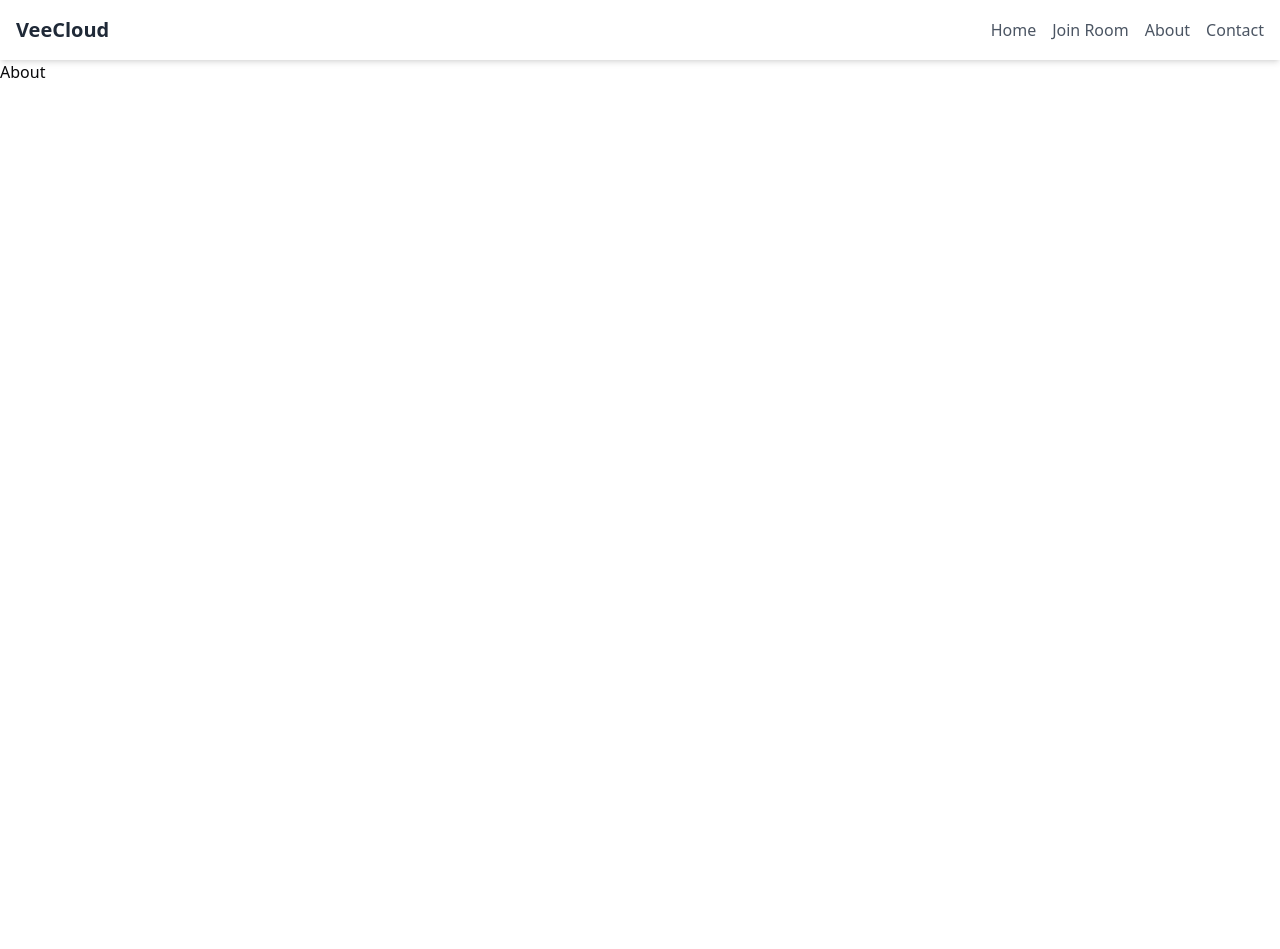
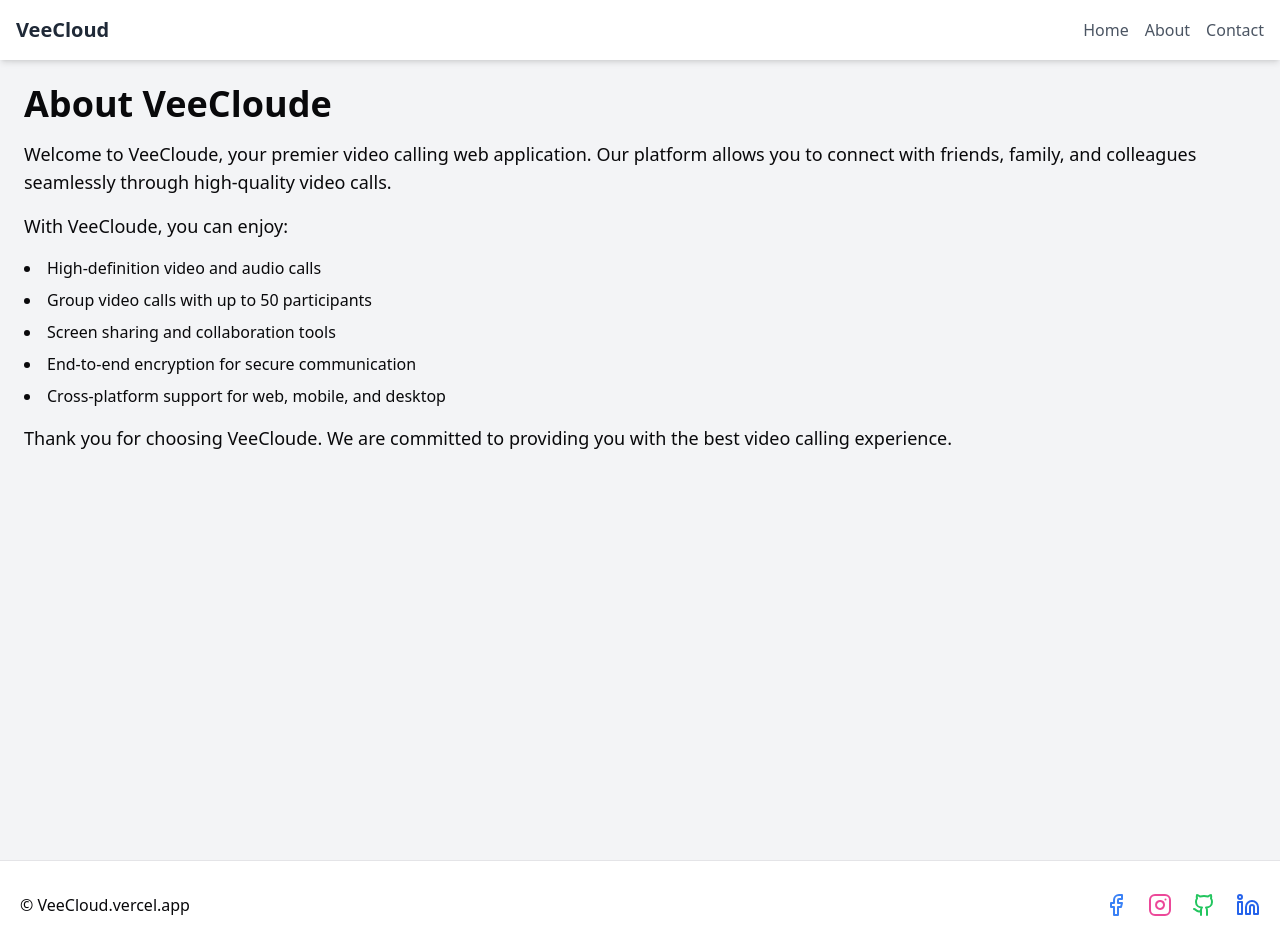
Before and after one commit to Pawan0603/veecloude, a Next.js app: page /about in a window 1280 px wide. Before the commit the page ends 800 px from the top, so only its background shows below. Built offline with nearby package versions, Linux system fonts and the light colour scheme.

Commit message:
adding Footer component and some small changes

```diff
--- a/src/app/about/page.js
+++ b/src/app/about/page.js
@@ -4,8 +4,18 @@ import React from 'react'
 
 function About() {
   return (
-    <div>About
-      {/* <Loader1 /> */}
+    <div className="p-6 bg-gray-100 min-h-screen">
+      <h1 className="text-4xl font-bold mb-4">About VeeCloude</h1>
+      <p className="text-lg mb-4">Welcome to VeeCloude, your premier video calling web application. Our platform allows you to connect with friends, family, and colleagues seamlessly through high-quality video calls.</p>
+      <p className="text-lg mb-4">With VeeCloude, you can enjoy:</p>
+      <ul className="list-disc list-inside mb-4">
+        <li className="mb-2">High-definition video and audio calls</li>
+        <li className="mb-2">Group video calls with up to 50 participants</li>
+        <li className="mb-2">Screen sharing and collaboration tools</li>
+        <li className="mb-2">End-to-end encryption for secure communication</li>
+        <li className="mb-2">Cross-platform support for web, mobile, and desktop</li>
+      </ul>
+      <p className="text-lg">Thank you for choosing VeeCloude. We are committed to providing you with the best video calling experience.</p>
     </div>
   )
 }
--- a/src/app/globals.css
+++ b/src/app/globals.css
@@ -5,6 +5,10 @@
 *{
   margin: 0;
   padding: 0;
+}
+
+body{
+  overflow-x: hidden;
 }
 
 @layer base {
--- a/src/app/layout.js
+++ b/src/app/layout.js
@@ -2,6 +2,7 @@ import { Geist, Geist_Mono } from "next/font/google";
 import "./globals.css";
 import Navbar from "@/components/Navbar";
 import { Toaster } from "@/components/ui/toaster"
+import Footer from "@/components/Footer";
 
 const geistSans = Geist({
   variable: "--font-geist-sans",
@@ -26,6 +27,7 @@ export default function RootLayout({ children }) {
       >
         <Navbar />
         {children}
+        <Footer />
         <Toaster />
       </body>
     </html>
--- /dev/null
+++ b/src/components/Footer.js
@@ -0,0 +1,20 @@
+import { Facebook, Github, Instagram, Linkedin } from 'lucide-react'
+import Link from 'next/link'
+import React from 'react'
+
+function Footer() {
+    return (
+
+        <footer className="w-screen px-5 py-8 flex justify-between border-t">
+            <p>© VeeCloud.vercel.app</p>
+            <div className='flex gap-5'>
+                <Link href={'#'}><Facebook className='text-blue-500'/></Link>
+                <Link href={'#'}><Instagram className='text-pink-500'/></Link>
+                <Link href={'#'}><Github className='text-green-500'/></Link>
+                <Link href={'#'}><Linkedin className='text-blue-600'/></Link>
+            </div>
+        </footer>
+    )
+}
+
+export default Footer
--- a/src/components/Navbar.js
+++ b/src/components/Navbar.js
@@ -39,9 +39,6 @@ const Navbar = () => {
             <a href="/" className="text-gray-600 hover:text-gray-900 transition duration-300">
               Home
             </a>
-            <a href="/room" className="text-gray-600 hover:text-gray-900 transition duration-300">
-              Join Room
-            </a>
             <a href="/about" className="text-gray-600 hover:text-gray-900 transition duration-300">
               About
             </a>
@@ -57,9 +54,6 @@ const Navbar = () => {
             <a href="/" className="block px-3 py-2 rounded-md text-gray-600 hover:text-gray-900 hover:bg-gray-100 transition duration-300">
               Home
             </a>
-            <a href="/room" className="block px-3 py-2 rounded-md text-gray-600 hover:text-gray-900 hover:bg-gray-100 transition duration-300">
-              Join Room
-            </a>
             <a href="/about" className="block px-3 py-2 rounded-md text-gray-600 hover:text-gray-900 hover:bg-gray-100 transition duration-300">
               About
             </a>
```
